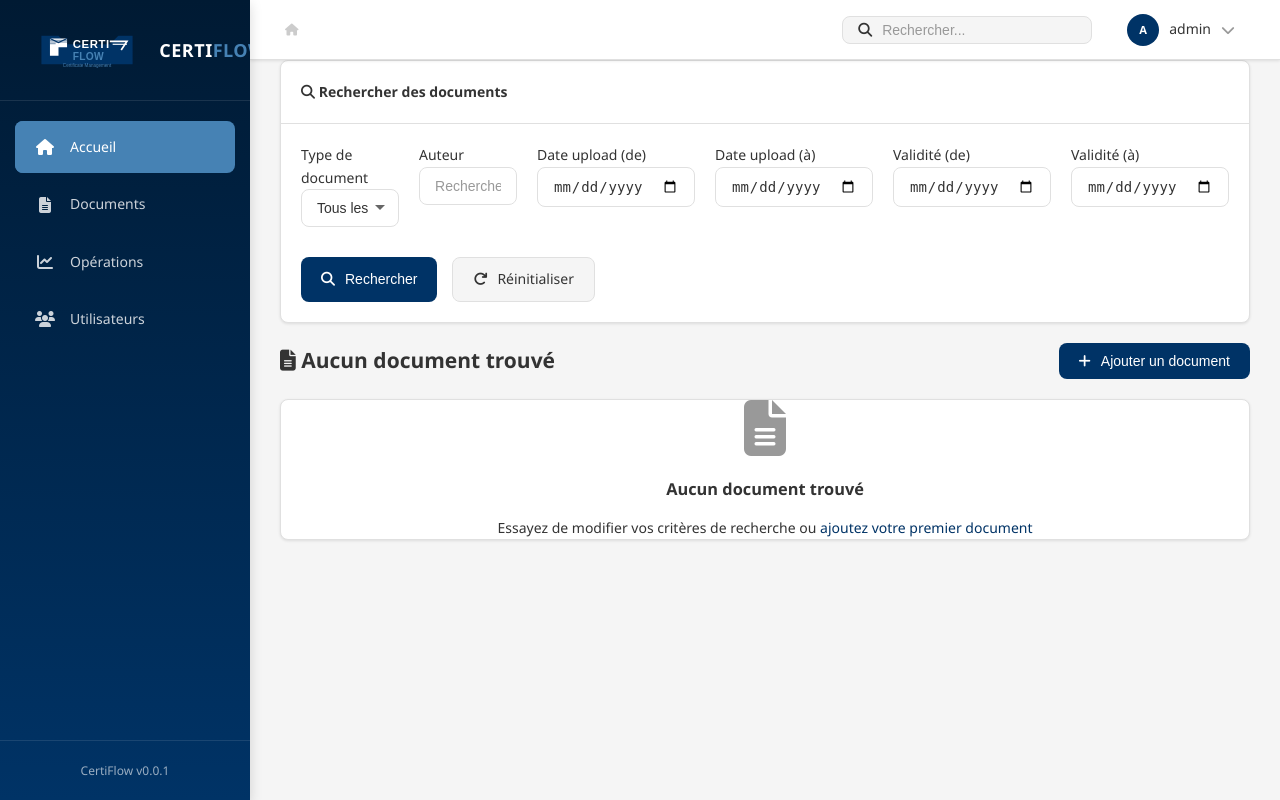
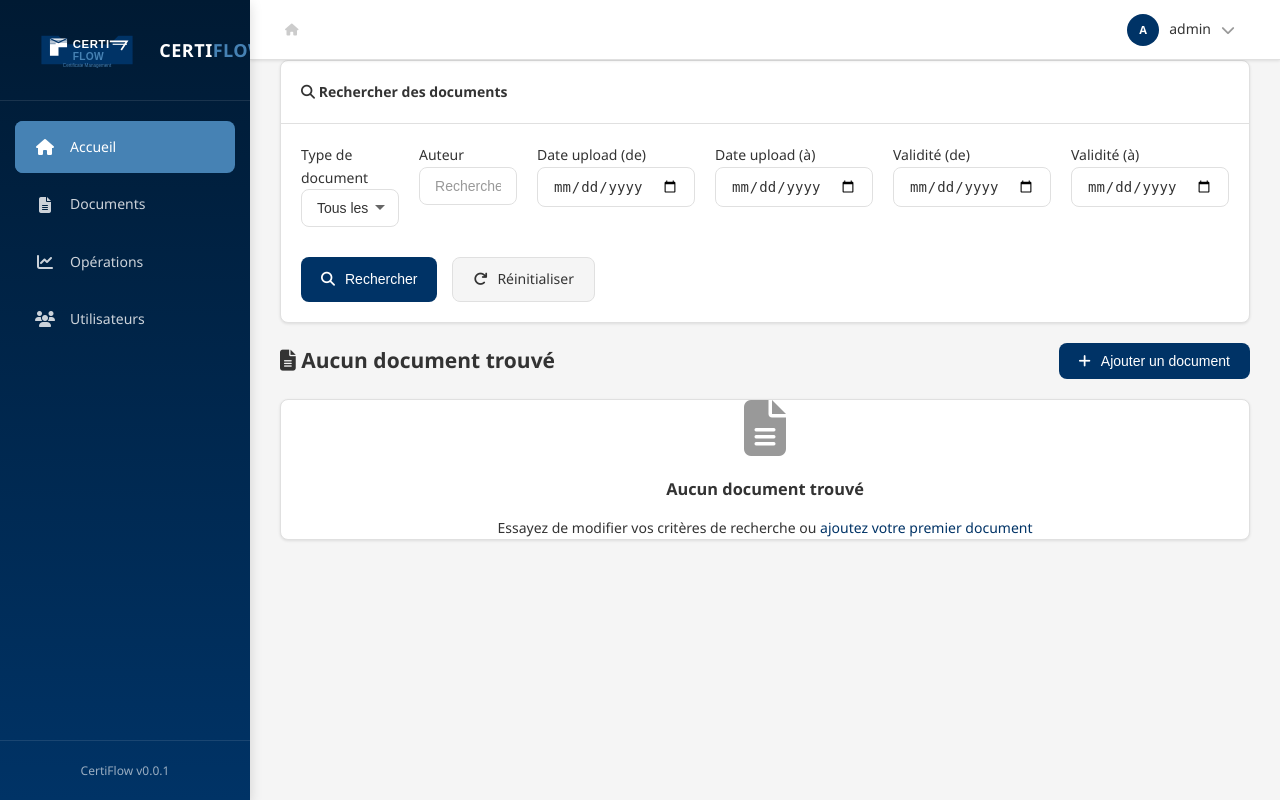
Before and after one commit to quentin-glitch-boop/CertificateManager, a Flask app: page / in a window 1280 px wide. Run offline with Flask 3, Linux system fonts and the light colour scheme; a user stored in the database is signed in; data comes from the database, SQL or seed files in the repository; data that the repository does not hold is empty.

Commit message:
Fix: Remove unused search bar from top navigation
- Removed search-box div from topbar-right in base.html
- Search functionality was not implemented and served no purpose

Generated by Mistral Vibe.
Co-Authored-By: Mistral Vibe <vibe@mistral.ai>

```diff
--- a/templates/base.html
+++ b/templates/base.html
@@ -92,11 +92,6 @@
                 </div>
 
                 <div class="topbar-right">
-                    <div class="search-box">
-                        <i class="fas fa-search"></i>
-                        <input type="text" placeholder="Rechercher...">
-                    </div>
-
                     <div class="user-menu">
                         <div class="user-avatar">
                             {{ current_user.username[:1].upper() }}
```
